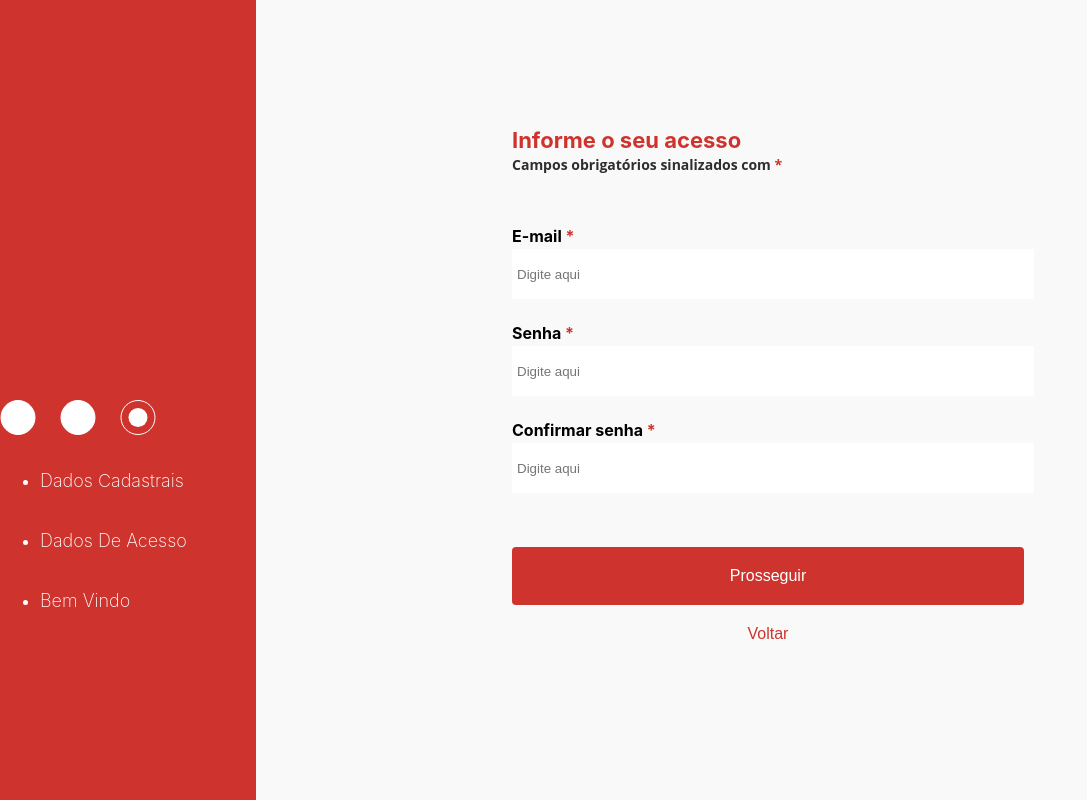
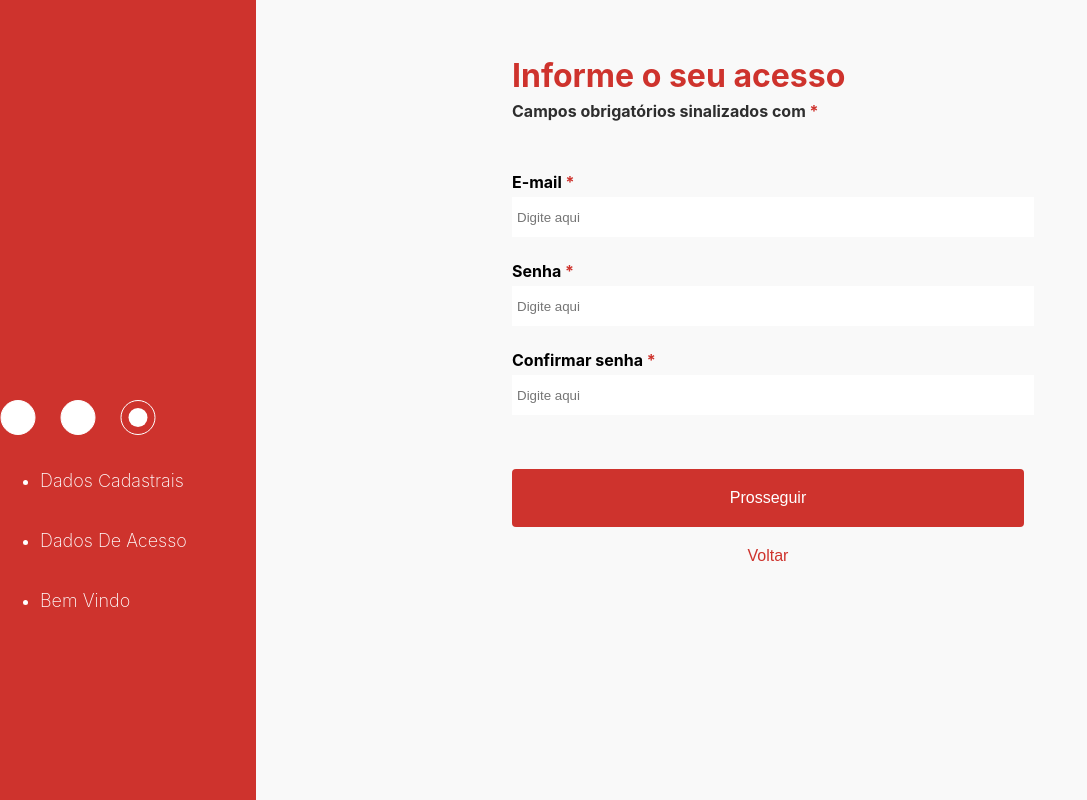
Before and after one commit to StartFuture/onboarding-me-rh-front, a React (Create React App) app: page /form-access in a window 1280 px wide. Shown: the whole page, without its empty margins (0-1087 px from the left). Built offline with nearby package versions, Linux system fonts and the light colour scheme.

Commit message:
finalizaçao tela dados de acesso

```diff
--- a/src/pages/FormAccess/assets/css/access.css
+++ b/src/pages/FormAccess/assets/css/access.css
@@ -9,31 +9,31 @@
   width: 50%;
   height: 30vh;
   margin: auto;
-  padding-top: 15vh;
+  padding-top: 3vh;
   text-align: auto;
 }
 
 .container-form h3 {
   color: #ce332d;
-  font-size: 22px;
+  font-size: 32px;
   line-height: 40px;
   letter-spacing: 0em;
-  margin: 0px;
+  margin-bottom: 10px;
 }
 
 .container-form h5 {
   color: #2E2E2E;
   margin: 0px;
-  font-family: Open Sans;
-  font-size: 14px;
+  font-size: 16px;
   line-height: 10px;
   text-align: left;
   margin-bottom: 7vh;
 }
 
 .content-form h4 {
+  width: 100%;
   margin: 0px;
-  margin-bottom: 3px;
+  margin-bottom: 5px;
 }
 
 .content-form strong{
@@ -42,7 +42,7 @@
 
 .content-form input {
   width: 100%;
-  height: 40px;
+  height: 30px;
   border: none;
   padding: 5px;
   margin-bottom: 24px;
```
